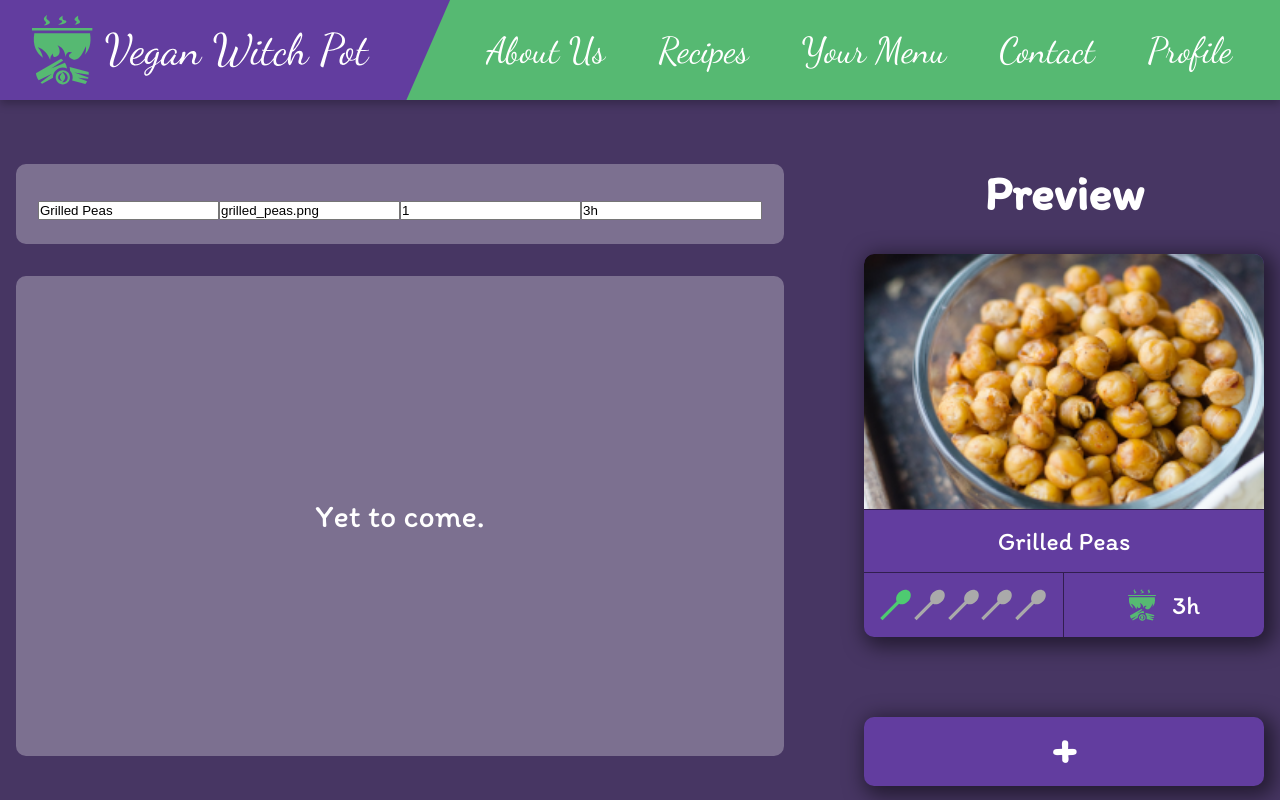
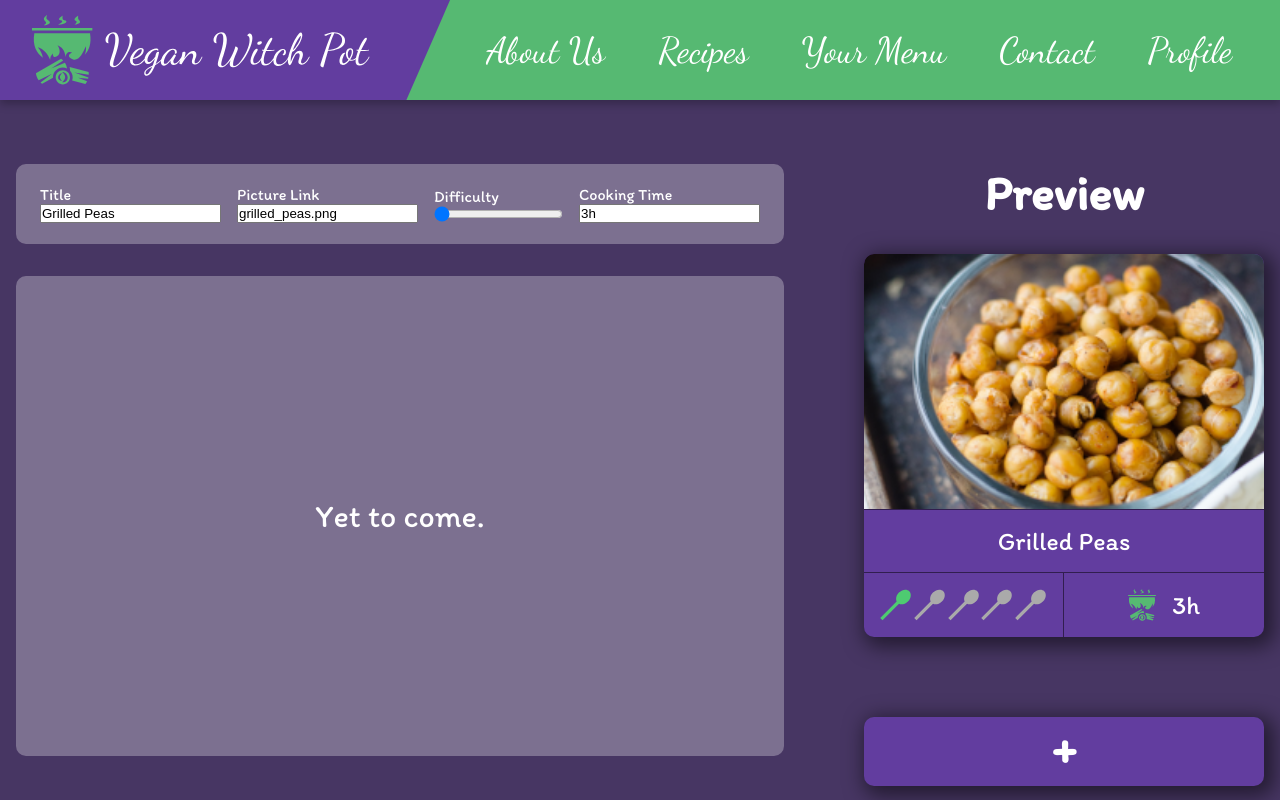
Before and after one commit to Laynaria/Vegan-Witch-Pot, a React (Vite) app in the folder frontend/: page /add-recipe in a window 1280 px wide. Shown: the top 800 px of the page. Built offline with nearby package versions, Linux system fonts and the light colour scheme; no server answers.

Commit message:
some little changes, mainly of input types

```diff
--- a/frontend/src/components/AddRecipe/AddRecipe.scss
+++ b/frontend/src/components/AddRecipe/AddRecipe.scss
@@ -21,9 +21,17 @@
       display: flex;
       align-items: center;
       justify-content: center;
+      gap: $basic-space;
 
       &:last-of-type {
         min-height: 60vh;
+      }
+
+      label {
+        display: flex;
+        flex-direction: column;
+        text-align: left;
+        font-size: $basic-space;
       }
     }
   }
--- a/frontend/src/pages/AddRecipe.jsx
+++ b/frontend/src/pages/AddRecipe.jsx
@@ -23,15 +23,26 @@ export default function AddRecipe() {
       <section className="edit">
         <form onChange={handleChange}>
           <label>
+            Title
             <input type="text" name="title" value={recipe.title} />
           </label>
           <label>
+            Picture Link
+            {/* should maybe change it to an input type link */}
             <input type="text" name="picture" value={recipe.picture} />
           </label>
           <label>
-            <input type="number" name="difficulty" value={recipe.difficulty} />
+            Difficulty
+            <input
+              type="range"
+              name="difficulty"
+              value={recipe.difficulty}
+              min="1"
+              max="5"
+            />
           </label>
           <label>
+            Cooking Time
             <input
               type="text"
               name="cooking_time"
```
